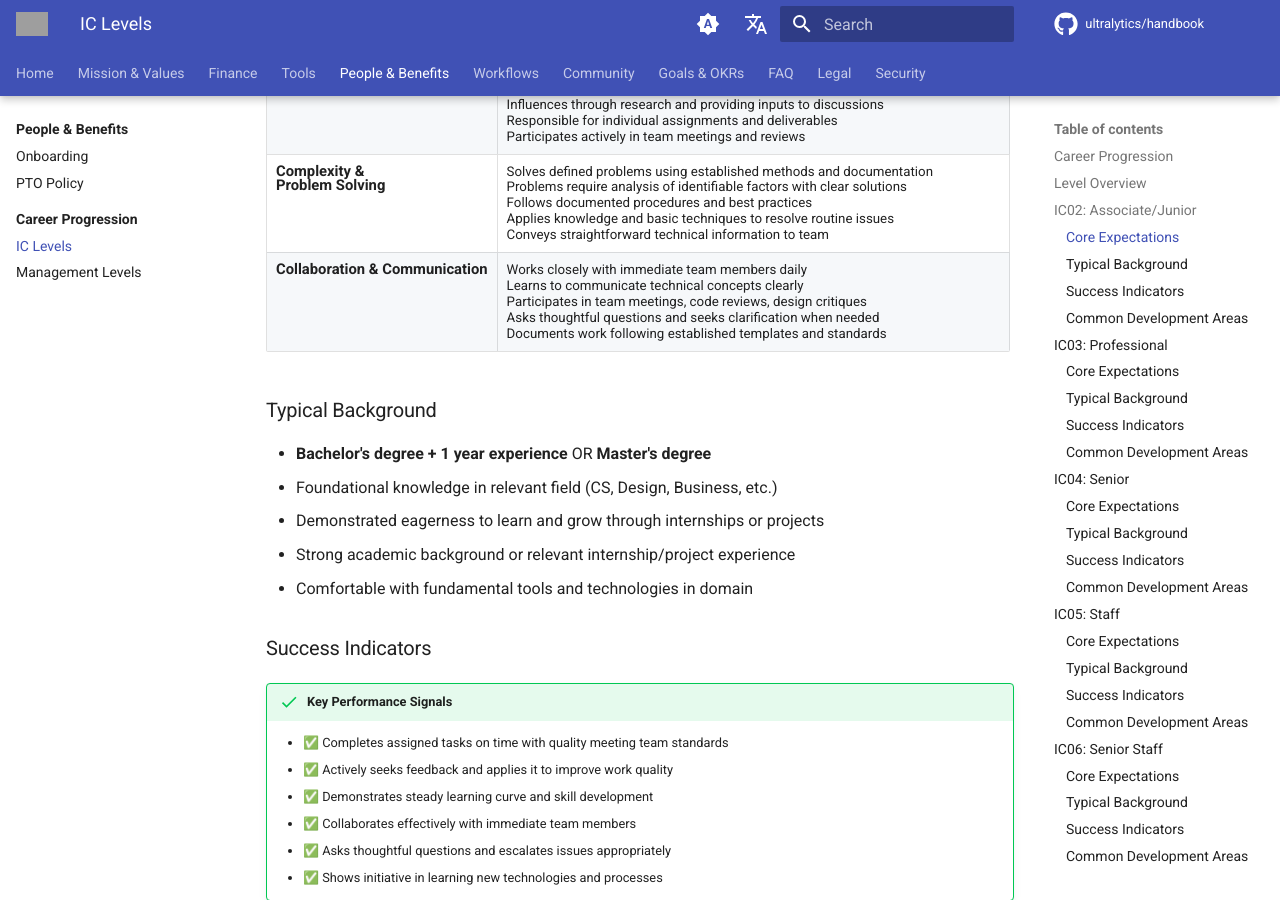
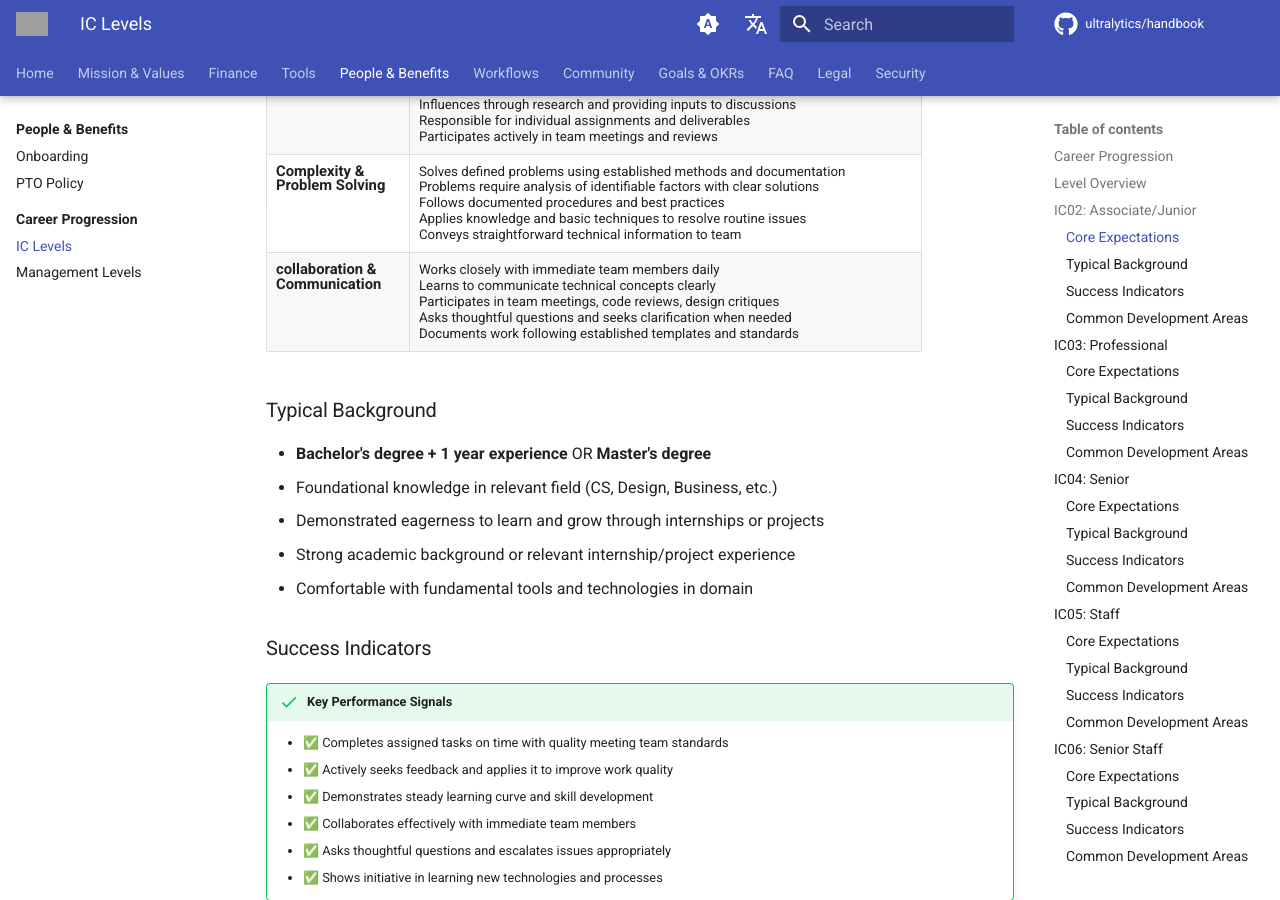
Before and after one commit to ultralytics/handbook, an MkDocs documentation site: the page built from docs/en/people/careers/levels-ic.md, in a window 1280 px wide and 900 px high, scrolled down 1573 px. Built offline with MkDocs 1.6.1 and Material for MkDocs 9.7.7, drawn with Linux system fonts in a browser that asks for light colours; comment, search, counter and statistics services are not loaded; some of the changed text lies outside the part shown; grey boxes are pictures that could not be loaded.

```diff
--- a/docs/en/people/careers/levels-ic.md
+++ b/docs/en/people/careers/levels-ic.md
@@ -57,7 +57,7 @@
 | **Decision Making &<br>Impact**     | <div style="font-size:0.9em; line-height:1.2;">Makes decisions about own work guided by well-defined options<br>Work is closely supervised with frequent check-ins and review<br>Refers non-standard or complex matters to senior team members<br>Seeks guidance when facing ambiguity or uncertainty<br>Supports team decisions through research and inputs</div>                       |
 | **Leadership &<br>Influence**       | <div style="font-size:0.9em; line-height:1.2;">Works with well-defined stakeholders within immediate team<br>Learns principles of effective communication and collaboration<br>Influences through research and providing inputs to discussions<br>Responsible for individual assignments and deliverables<br>Participates actively in team meetings and reviews</div>                    |
 | **Complexity &<br>Problem Solving** | <div style="font-size:0.9em; line-height:1.2;">Solves defined problems using established methods and documentation<br>Problems require analysis of identifiable factors with clear solutions<br>Follows documented procedures and best practices<br>Applies knowledge and basic techniques to resolve routine issues<br>Conveys straightforward technical information to team</div>      |
-| **Collaboration & Communication**   | <div style="font-size:0.9em; line-height:1.2;">Works closely with immediate team members daily<br>Learns to communicate technical concepts clearly<br>Participates in team meetings, code reviews, design critiques<br>Asks thoughtful questions and seeks clarification when needed<br>Documents work following established templates and standards</div>                               |
+| **collaboration &<br>Communication**   | <div style="font-size:0.9em; line-height:1.2;">Works closely with immediate team members daily<br>Learns to communicate technical concepts clearly<br>Participates in team meetings, code reviews, design critiques<br>Asks thoughtful questions and seeks clarification when needed<br>Documents work following established templates and standards</div>                               |
 
 ### Typical Background
 
@@ -103,7 +103,7 @@
 | **Decision Making &<br>Impact**     | Makes decisions about own work and occasionally others' within documented parameters<br>Independently resolves routine and some non-routine issues<br>Works under general supervision with independent judgment<br>Seeks guidance on complex or ambiguous situations<br>Begins recommending approaches to solve problems                          |
 | **Leadership &<br>Influence**       | Begins working with more varied and changing stakeholders<br>Gains cooperation from others, exchanges technical information effectively<br>Influences through recommending approaches and solutions<br>Responsible for multiple project aspects and their coordination<br>Participates actively in team planning and design discussions           |
 | **Complexity &<br>Problem Solving** | Problems require analysis of identifiable factors and tradeoffs<br>Determines course of action based on guidelines, modifies based on experience<br>Handles escalated technical issues from junior team members<br>Applies growing problem-solving sophistication and techniques<br>Conveys technical information clearly to diverse audiences    |
-| **Collaboration & Communication**   | Works effectively with team members across different functions<br>Communicates progress, challenges, and technical decisions proactively<br>Contributes meaningfully to technical discussions and planning<br>Helps onboard and mentor IC02 team members<br>Documents work clearly for broader team consumption                                   |
+| **collaboration &<br>Communication**   | Works effectively with team members across different functions<br>Communicates progress, challenges, and technical decisions proactively<br>Contributes meaningfully to technical discussions and planning<br>Helps onboard and mentor IC02 team members<br>Documents work clearly for broader team consumption                                   |
 
 ### Typical Background
 
@@ -149,7 +149,7 @@
 | **Decision Making &<br>Impact**     | Makes independent decisions guided by experience and learned knowledge<br>Makes decisions on own work methods, occasionally in ambiguous situations<br>Regularly resolves routine and non-routine issues independently<br>Works under broad guidelines with regular independent judgment application<br>Influences work team products, processes, and results            |
 | **Leadership &<br>Influence**       | Identifies and actively manages diverse stakeholders across teams<br>Presents results and recommendations across discipline effectively<br>Begins influencing team products, features, processes, and results<br>Serves as Recommender and occasional Activator on team decisions<br>May lead small projects or significant initiative components                        |
 | **Complexity &<br>Problem Solving** | Problems are somewhat varied, require analysis of multiple factors and data conflicts<br>Assesses unusual circumstances using sophisticated problem-solving techniques<br>Identifies root causes and builds solutions independently<br>Provides creative and effective solutions to complex issues<br>Breaks down complex problems into manageable components            |
-| **Collaboration & Communication**   | Works effectively across multiple teams and functional areas<br>Communicates complex technical concepts to non-technical audiences<br>Mentors IC02 and IC03 team members regularly on technical topics<br>Participates in hiring and interviewing processes<br>Represents team effectively in cross-functional forums                                                    |
+| **collaboration &<br>Communication**   | Works effectively across multiple teams and functional areas<br>Communicates complex technical concepts to non-technical audiences<br>Mentors IC02 and IC03 team members regularly on technical topics<br>Participates in hiring and interviewing processes<br>Represents team effectively in cross-functional forums                                                    |
 
 ### Typical Background
 
@@ -195,7 +195,7 @@
 | **Decision Making &<br>Impact**     | Makes decisions on technical approaches, processes, occasionally ambiguous situations<br>Independently resolves most complex issues, teams to solve ambiguous challenges<br>Collaborates as Recommender for systemic issues, occasionally Activator<br>Works from broad goals, determines and develops approach to solutions<br>Provides technical direction affecting multiple teams and initiatives |
 | **Leadership &<br>Influence**       | Plans, schedules, and integrates own work with others across teams<br>Begins directing application of existing principles to new contexts<br>Contributes to stakeholder management plans, develops relationships across organization<br>Influences work team and multiple teams, serves as Recommender and Activator<br>Often regarded as in-house expert on specific technical areas or domains      |
 | **Complexity &<br>Problem Solving** | Problems are varied, diverse, often "hidden" or systemic in nature<br>Provides solutions to complex issues with sophisticated creative insights<br>Works on high-impact projects and technically challenging problems<br>Regularly guides others in solving highly complex technical issues<br>Significant contributor and recommender for far-reaching challenges                                    |
-| **Collaboration & Communication**   | Influences stakeholders across multiple teams and functional areas<br>Communicates effectively with senior leadership on technical matters<br>Mentors IC03 and IC04 engineers on technical growth and career development<br>Leads technical design reviews and architecture discussions<br>May represent company at external technical forums and conferences                                         |
+| **collaboration &<br>Communication**   | Influences stakeholders across multiple teams and functional areas<br>Communicates effectively with senior leadership on technical matters<br>Mentors IC03 and IC04 engineers on technical growth and career development<br>Leads technical design reviews and architecture discussions<br>May represent company at external technical forums and conferences                                         |
 
 ### Typical Background
 
@@ -245,7 +245,7 @@
 | **Decision Making &<br>Impact**     | Makes decisions regarding technical approaches that influence entire organization<br>Advises multiple functional areas on decision making in highly ambiguous situations<br>Often serves as Recommender, occasionally Activator for systemic organizational issues<br>Works under consultative direction towards mid-term strategic goals (6+ months)<br>Technical decisions set precedents and standards affecting multiple teams           |
 | **Leadership &<br>Influence**       | Regularly plans and influences work of others across multiple teams<br>Directs application of existing principles, actively participates in developing new practices<br>Owns portions of stakeholder management plans across entire organization<br>Influences department offerings and creates function-level impact<br>Applies flexible leadership styles to influence results across organization                                         |
 | **Complexity &<br>Problem Solving** | Problems are novel with limited precedent, require significant ingenuity and creativity<br>Provides, guides, and uses innovative methods to solve unusual and complex problems<br>Leads teams in solving complex, cross-discipline issues critical to company success<br>Provides deep insight and technical leadership promoting innovative new ideas<br>Leads and guides implementation strategies for complex technical solutions         |
-| **Collaboration & Communication**   | Influences senior leadership and executives regularly on technical strategy<br>Communicates technical vision effectively to diverse audiences across organization<br>Builds and leverages strong cross-functional networks for collaboration<br>Represents company at major industry conferences as technical authority<br>Mentors staff-level engineers and emerging technical leaders effectively                                          |
+| **collaboration &<br>Communication**   | Influences senior leadership and executives regularly on technical strategy<br>Communicates technical vision effectively to diverse audiences across organization<br>Builds and leverages strong cross-functional networks for collaboration<br>Represents company at major industry conferences as technical authority<br>Mentors staff-level engineers and emerging technical leaders effectively                                          |
 
 ### Typical Background
 
@@ -295,7 +295,7 @@
 | **Decision Making &<br>Impact**     | Advises on most novel, strategic business and technical issues company-wide<br>Often serves as Activator and major contributor to most far-reaching decisions<br>Influences company-wide strategy and long-term multi-year planning cycles<br>Determines and pursues courses of action to meet long-term strategic goals (3+ years)<br>Technical decisions directly affect company's competitive positioning in market                                             |
 | **Leadership &<br>Influence**       | Contributes to strategic planning at highest levels, influences multi-year planning<br>Leads application of existing principles and active development of new innovative ideas<br>Owns stakeholder management plans, develops relationships across entire organization<br>Recognized as highly influential leader partnering directly with executive team<br>Often serves as the Decider for most complex and strategic technical issues                           |
 | **Complexity &<br>Problem Solving** | Challenges are novel with multiple stakeholders, highly ambiguous, require significant ingenuity<br>Applies deep technical expertise and emerging technologies to drive breakthrough innovation<br>Leads teams in solving most highly complex challenges with limited or no precedent<br>Pioneers development and personally sponsors implementation of strategic solutions<br>Solutions require exceptional strategic judgment with limited information available |
-| **Collaboration & Communication**   | Partners directly with executive team on company strategy and technical vision<br>Influences industry through publications, keynotes, and technical standards work<br>Builds and maintains significant external professional networks and partnerships<br>Mentors principal-level engineers and senior technical leaders across organization<br>Represents company as primary technical authority to customers, partners, analysts                                 |
+| **collaboration &<br>Communication**   | Partners directly with executive team on company strategy and technical vision<br>Influences industry through publications, keynotes, and technical standards work<br>Builds and maintains significant external professional networks and partnerships<br>Mentors principal-level engineers and senior technical leaders across organization<br>Represents company as primary technical authority to customers, partners, analysts                                 |
 
 ### Typical Background
 
```
Also changed, not shown: docs/en/people/careers/levels-management.md (+6 -6 lines).
